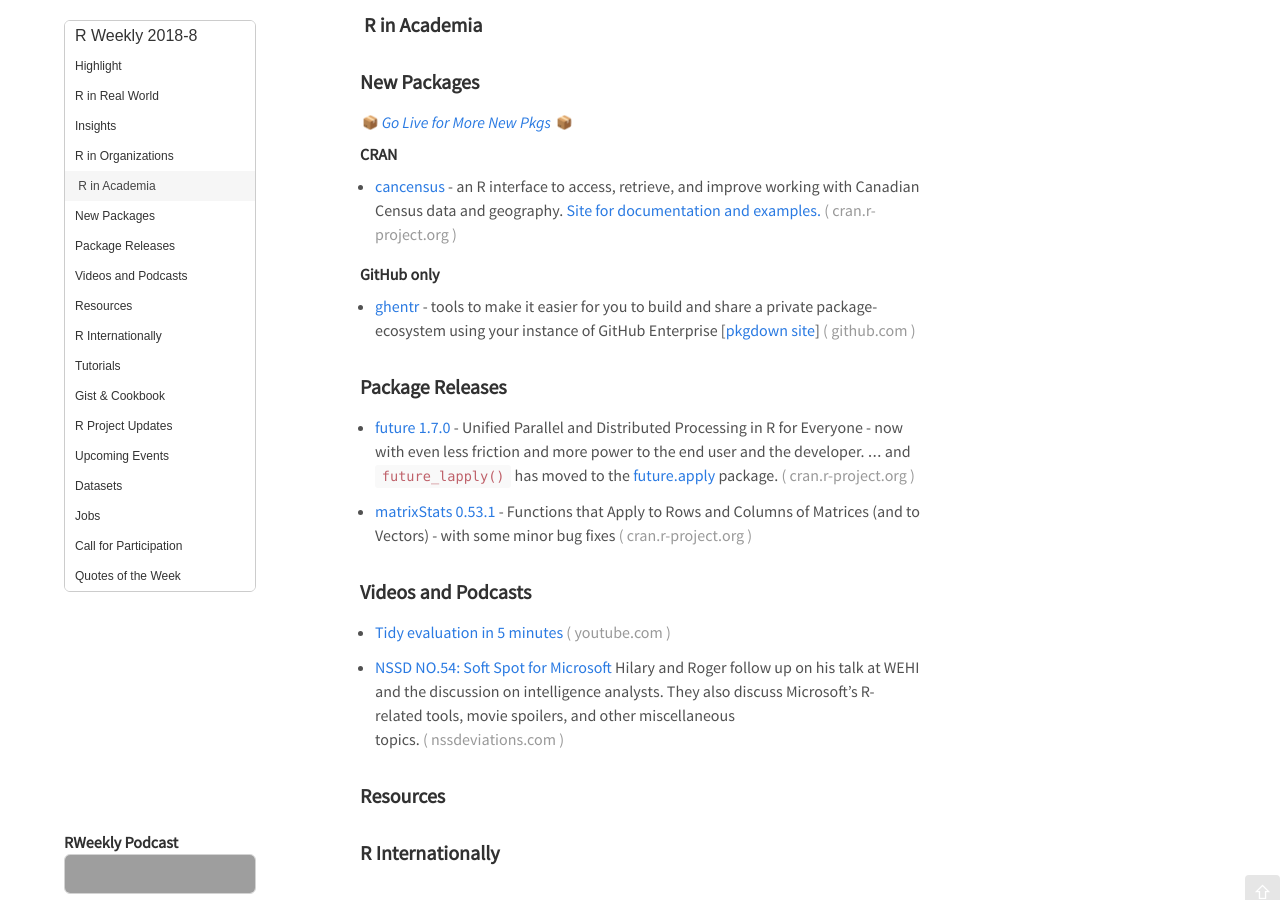
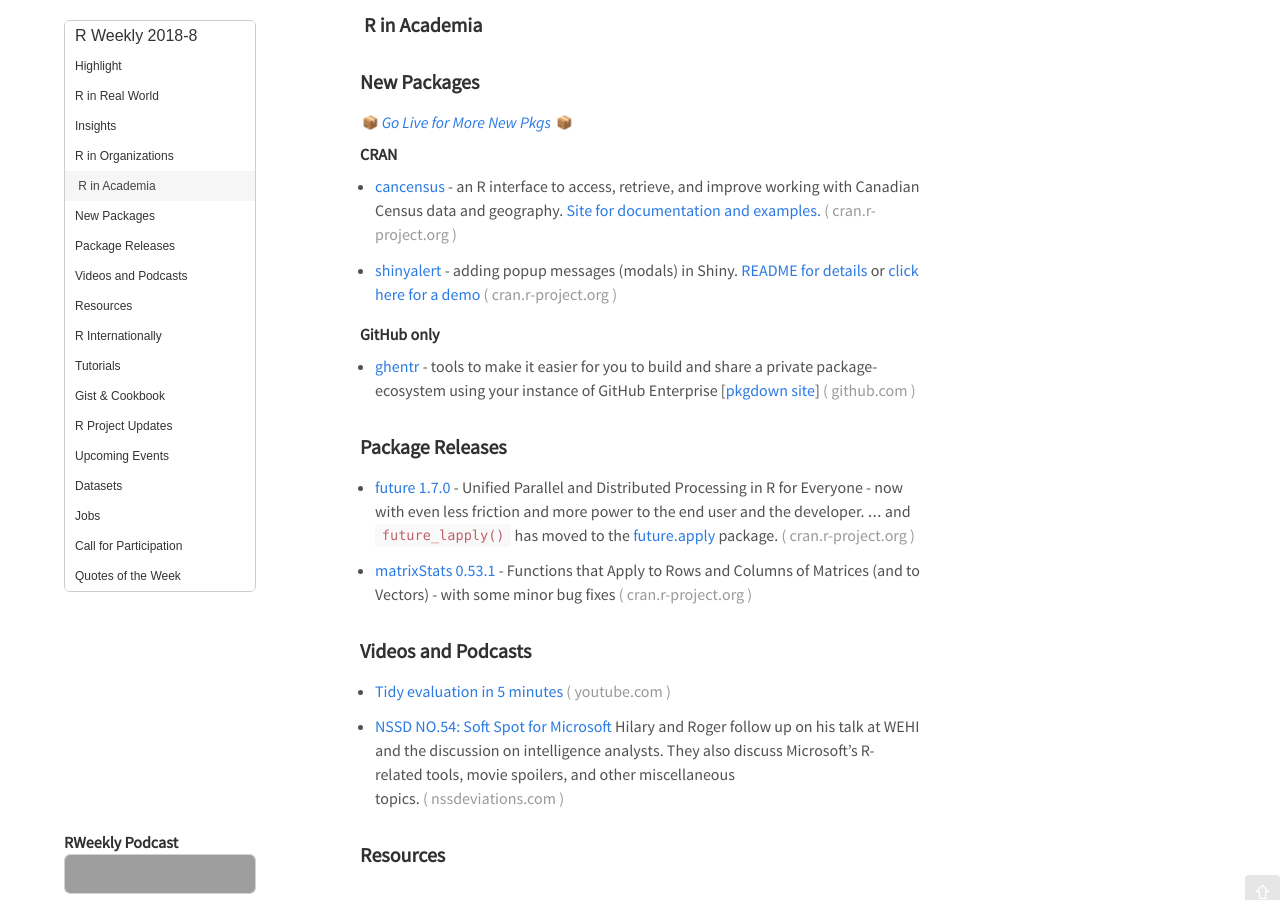
Before and after one commit to rweekly/rweekly.org, a Jekyll site: the page built from draft.md, in a window 1280 px wide and 900 px high, scrolled down 562 px. Built offline with Jekyll 4.4.1, drawn with Linux system fonts in a browser that asks for light colours; emoji names are drawn with the system emoji font; comment, search, counter and statistics services are not loaded; grey boxes are pictures that could not be loaded.

Commit message:
adding shinyalert package

```diff
--- a/draft.md
+++ b/draft.md
@@ -41,6 +41,7 @@ Release Date: 2018-2-19
 
 + [cancensus](https://cran.r-project.org/web/packages/cancensus/index.html) - an R interface to access, retrieve, and improve working with Canadian Census data and geography. [Site for documentation and examples.](https://mountainmath.github.io/cancensus/index.html)
 
++ [shinyalert](https://cran.r-project.org/web/packages/shinyalert/index.html) - adding popup messages (modals) in Shiny. [README for details](https://github.com/daattali/shinyalert) or [click here for a demo](https://daattali.com/shiny/shinyalert-demo/)
 
 **GitHub only**
 
```
